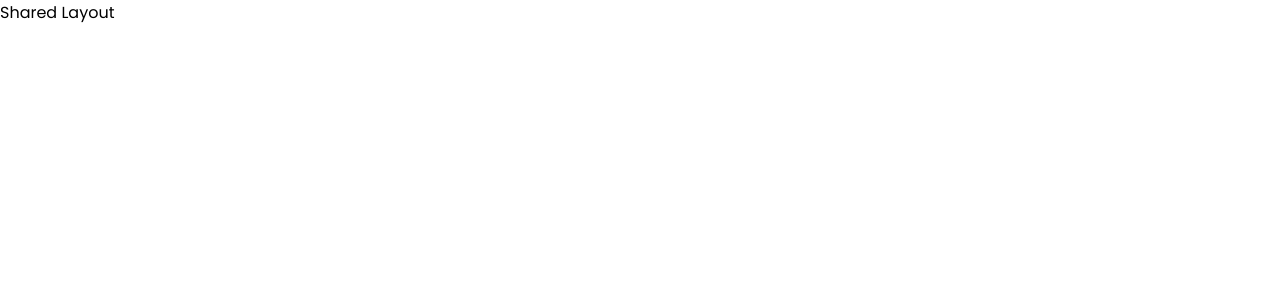
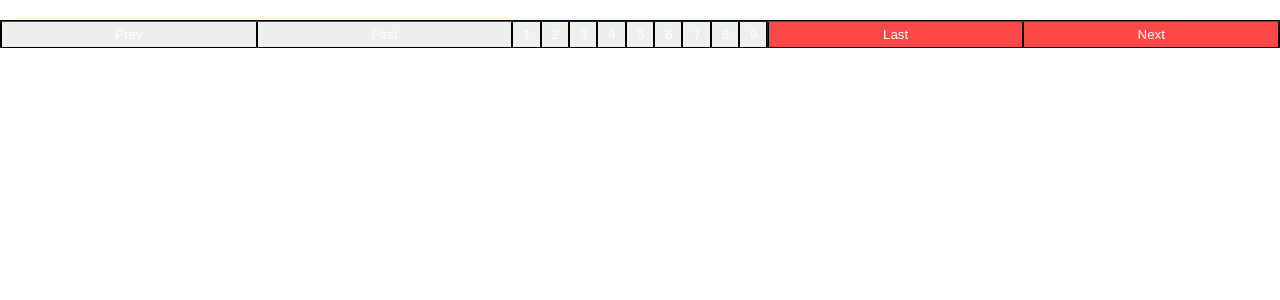
Before and after one commit to azizt24/makes-movie-app, a React (Vite) app in the folder frontend/: page / in a window 1280 px wide. Shown: the top 300 px of the page. Built offline with nearby package versions, Linux system fonts and the light colour scheme.

Commit message:
18.02.2024

```diff
--- a/frontend/src/App.jsx
+++ b/frontend/src/App.jsx
@@ -2,10 +2,7 @@ import { RouterProvider } from 'react-router-dom';
 import router from './routes/RouteConfig';
 
 function App() {
-
-  return (
-    <RouterProvider router={router} />
-  );
+  return <RouterProvider router={router} />;
 }
 
 export default App;
--- /dev/null
+++ b/frontend/src/components/Pagination/Pagination.jsx
@@ -0,0 +1,78 @@
+import {
+  PaginationWrapper,
+  PaginationButton,
+  NumberButton,
+  NumberContainer,
+} from './Pagination.style';
+const Pagination = ({ currentPage, totalPages, onPageChange }) => {
+  const isFirstPage = currentPage === 1;
+  const isLastPage = currentPage === totalPages;
+
+  const handleFirstPage = () => {
+    if (!isFirstPage) {
+      onPageChange(1);
+    }
+  };
+
+  const handlePrevPage = () => {
+    if (!isFirstPage) {
+      onPageChange(currentPage - 1);
+    }
+  };
+
+  const handleNextPage = () => {
+    if (!isLastPage) {
+      onPageChange(currentPage + 1);
+    }
+  };
+
+  const handleLastPage = () => {
+    if (!isLastPage) {
+      onPageChange(totalPages);
+    }
+  };
+
+  // const pageButtons = [];
+  // for (let i = 1; i <= totalPages; i++) {
+  //   pageButtons.push(
+  //     <PaginationButton
+  //       key={i}
+  //       onClick={() => handlePageChange(i)}
+  //       active={i === currentPage}
+  //     >
+  //       {i}
+  //     </PaginationButton>
+  //   );
+  // }
+
+  return (
+    <PaginationWrapper>
+      <PaginationButton onClick={handlePrevPage} disabled={isFirstPage}>
+        Prev
+      </PaginationButton>
+      <PaginationButton onClick={handleFirstPage} disabled={isFirstPage}>
+        First
+      </PaginationButton>
+      <NumberContainer>
+        <NumberButton>1</NumberButton>
+        <NumberButton>2</NumberButton>
+        <NumberButton>3</NumberButton>
+        <NumberButton>4</NumberButton>
+        <NumberButton>5</NumberButton>
+        <NumberButton>6</NumberButton>
+        <NumberButton>7</NumberButton>
+        <NumberButton>8</NumberButton>
+        <NumberButton>9</NumberButton>
+      </NumberContainer>
+
+      <PaginationButton onClick={handleLastPage} disabled={isLastPage}>
+        Last
+      </PaginationButton>
+      <PaginationButton onClick={handleNextPage} disabled={isLastPage}>
+        Next
+      </PaginationButton>
+    </PaginationWrapper>
+  );
+};
+
+export default Pagination;
--- /dev/null
+++ b/frontend/src/components/Pagination/Pagination.style.jsx
@@ -0,0 +1,57 @@
+import styled from 'styled-components';
+import '../../../src/styles/global.css';
+
+export const PaginationWrapper = styled.div`
+  display: flex;
+  justify-content: center;
+  align-items: center;
+  margin-top: 20px;
+  border: 1px solid black;
+  color: var(--text-white);
+  width: 100vw;
+  background: red;
+`;
+
+export const NumberContainer = styled.div`
+  align-items: center;
+  width: 20vw;
+  background: blue;
+
+  @media (max-width: 1000px) {
+    width: 80%;
+  }
+`;
+export const PaginationButton = styled.button`
+  padding: 5px 10px;
+  color: var(--text-white);
+  border: none;
+  cursor: pointer;
+  border-right: 1px solid black;
+  border-left: 1px solid black;
+  width: 20vw;
+  background: balck;
+
+  &:hover {
+    background-color: #0056b3;
+  }
+
+  @media (max-width: 576px) {
+    width: 10%;
+    font-size: 10px;
+    margin-right: auto;
+  }
+`;
+
+export const NumberButton = styled.button`
+  padding: 5px 10px;
+  color: var(--text-white);
+  border: none;
+  cursor: pointer;
+  border-right: 1px solid black;
+  border-left: 1px solid black;
+  width: 11.1%;
+
+  &:hover {
+    background-color: #505357;
+  }
+`;
--- a/frontend/src/routes/RouteConfig.jsx
+++ b/frontend/src/routes/RouteConfig.jsx
@@ -1,9 +1,13 @@
 import { createBrowserRouter } from 'react-router-dom';
-
+import Pagination from '../components/Pagination/Pagination';
 //mock components
 
 const SharedLayout = () => {
-  return <div>Shared Layout</div>;
+  return (
+    <div>
+      <Pagination />
+    </div>
+  );
 };
 
 const Error = () => {
@@ -77,17 +81,8 @@ const router = createBrowserRouter([
         element: <Movie />,
       },
       {
-        path: 'movies',
-        children: [
-          {
-            path: ':category/page/:page',
-            element: <Movies />,
-          },
-          {
-            path: 'actors/:name/page/:page',
-            element: <ActorMovies />,
-          },
-        ],
+        path: 'movies/:category/page/:page',
+        element: <Movies />,
       },
       {
         path: 'tv/:category/page/:page',
@@ -100,6 +95,10 @@ const router = createBrowserRouter([
       {
         path: 'popular-actors/page/:page',
         element: <PopularActors />,
+      },
+      {
+        path: 'movies/actors/:name/page/:page',
+        element: <ActorMovies />,
       },
       {
         path: 'ai-generated-movies',
```
Also changed, not shown: 1 other file (tests, documents, lock files or other folders).
